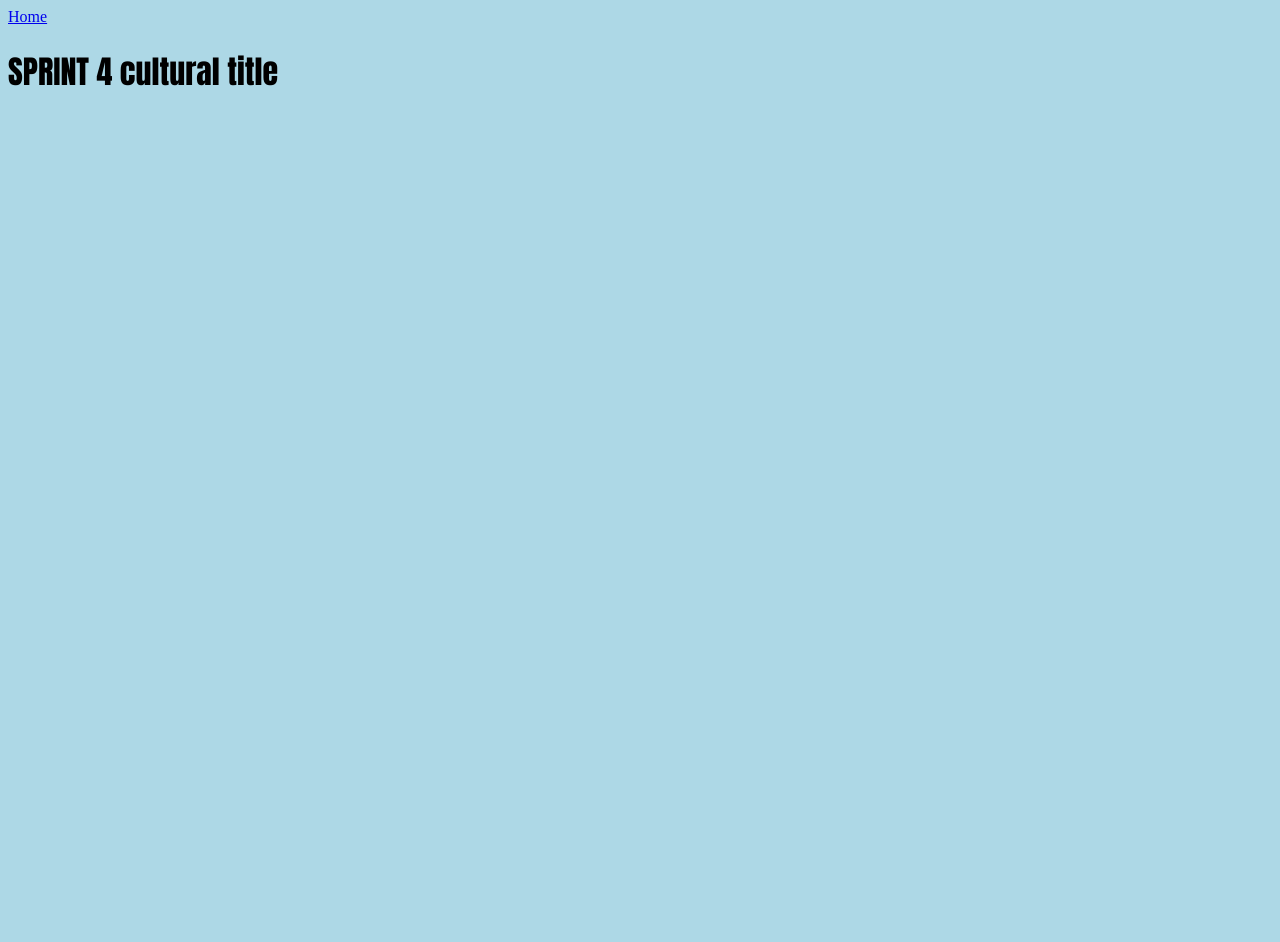
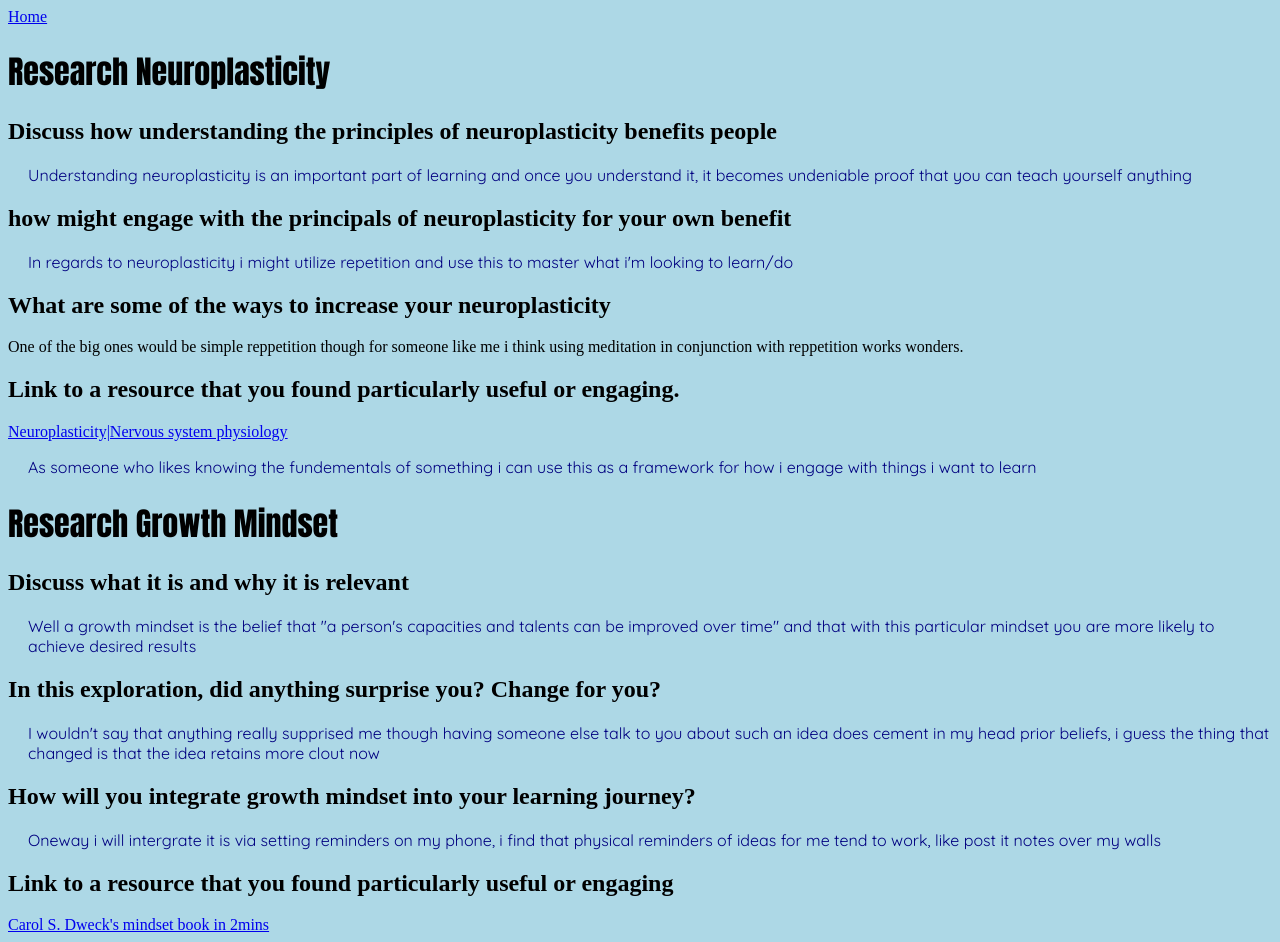
Before and after one commit to daniel-harris96/daniel-harris96.github.io, a plain HTML site: page sprint4-cultural.html in a window 1280 px wide. Before the commit the page ends 800 px from the top, so only its background shows below. Drawn offline with Linux system fonts and the light colour scheme.

Commit message:
add text

```diff
--- a/sprint4-cultural.html
+++ b/sprint4-cultural.html
@@ -3,11 +3,37 @@
 <html>
   <head>
     <link href="https://fonts.googleapis.com/css2?family=Karla:ital@0;1&family=Quicksand:wght@400;515&display=swap" rel="stylesheet">
-
-    <a href="https://daniel-harris96.github.io">Home</a>
+ <a href="https://daniel-harris96.github.io">Home</a>
     <link href="styles/main.css" rel="stylesheet">
+    <title>SPRINT 4 cultural</title>
   </head>
   <body>
-  <h1>SPRINT 4 cultural title</h1>
-</body>
+  <H1>Research Neuroplasticity</h1>
+
+    <h2>Discuss how understanding the principles of neuroplasticity benefits people</h2>
+
+    <p>Understanding neuroplasticity is an important part of learning and once you understand it, it becomes undeniable proof that you can teach yourself anything</p>
+
+    <h2>how might engage with the principals of neuroplasticity for your own benefit</h2>
+
+    <p>In regards to neuroplasticity i might utilize repetition and use this to master what i'm looking to learn/do </p>
+
+    <h2>What are some of the ways to increase your neuroplasticity</h2>
+    One of the big ones would be simple reppetition though for someone like me i think using meditation in conjunction with reppetition works wonders.</p>
+
+    <h2>Link to a resource that you found particularly useful or engaging.</h2>
+    <a href="https://www.youtube.com/watch?v=J8wW1t1JqUc">Neuroplasticity|Nervous system physiology</a>
+    <p>As someone who likes knowing the fundementals of something i can use this as a framework for how i engage with things i want to learn</p>
+    <p></p>
+    <h1>Research Growth Mindset</h1>
+    <h2>Discuss what it is and why it is relevant</h2>
+    <p>Well a growth mindset is the belief that "a person's capacities and talents can be improved over time" and that with this particular mindset you are more likely to achieve desired results</p>
+    <h2>In this exploration, did anything surprise you? Change for you?</h2>
+    <p>I wouldn't say that anything really supprised me though having someone else talk to you about such an idea does cement in my head prior beliefs, i guess the thing that changed is that the idea retains more clout now</p>
+    <h2>How will you integrate growth mindset into your learning journey?</h2>
+    <p>Oneway i will intergrate it is via setting reminders on my phone, i find that physical reminders of ideas for me tend to work, like post it notes over my walls</p>
+    <h2>Link to a resource that you found particularly useful or engaging</h2>
+    <a href="https://www.twominutebooks.com/mindset/">Carol S. Dweck's mindset book in 2mins </a>
+
+    </body>
 </html>
```
